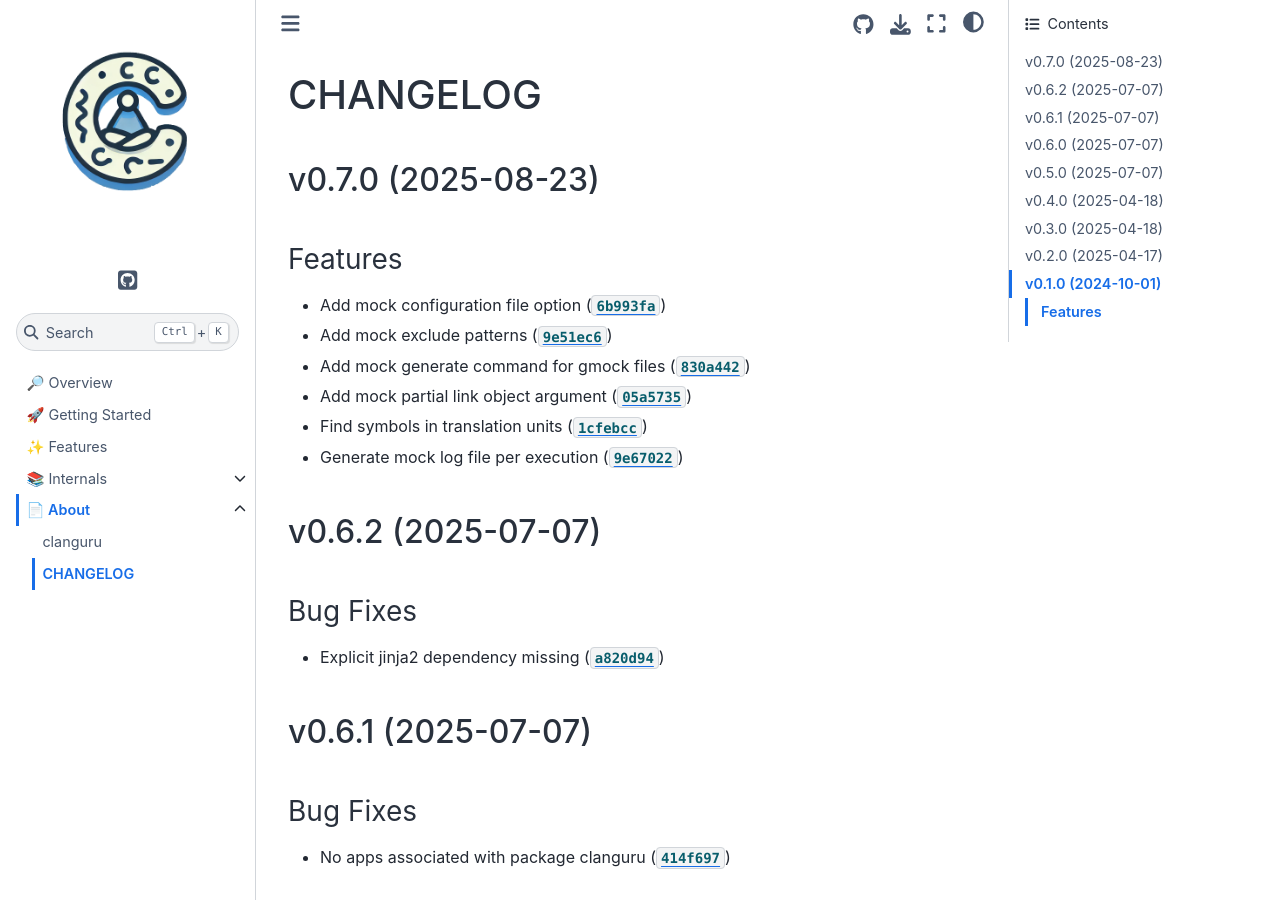
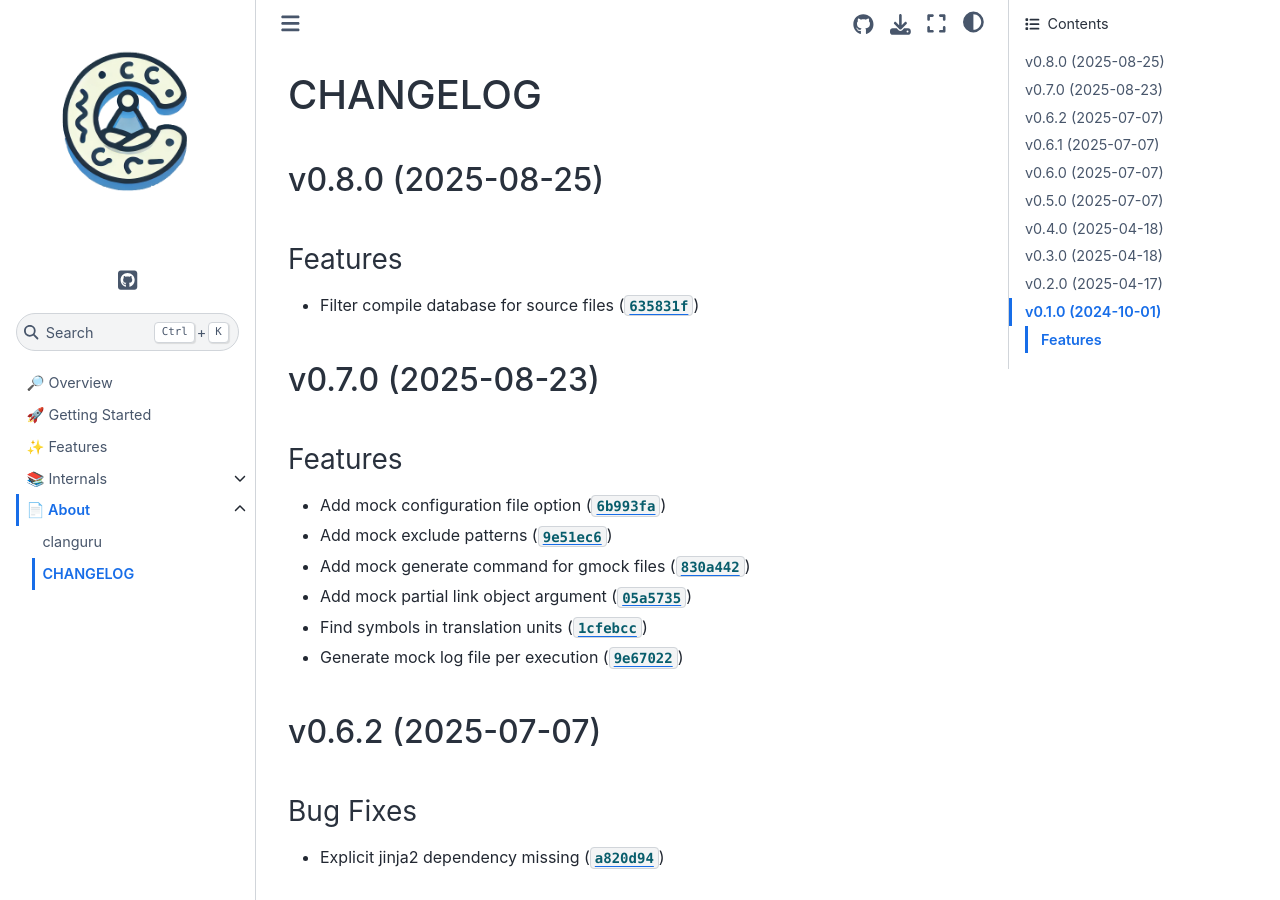
Before and after one commit to cuinixam/clanguru, a Sphinx documentation site: the page built from docs/about/_changelog.md, in a window 1280 px wide and 900 px high. Built offline with Sphinx 7.4.7 and the Sphinx Book theme 1.1.4, drawn with Linux system fonts in a browser that asks for light colours.

Commit message:
0.8.0
Automatically generated by python-semantic-release

```diff
--- a/CHANGELOG.md
+++ b/CHANGELOG.md
@@ -1,4 +1,12 @@
 # CHANGELOG
+
+
+## v0.8.0 (2025-08-25)
+
+### Features
+
+- Filter compile database for source files
+  ([`635831f`](https://github.com/cuinixam/clanguru/commit/635831fe9fb1dd667569e7664dd24e1bb851843a))
 
 
 ## v0.7.0 (2025-08-23)
--- a/docs/conf.py
+++ b/docs/conf.py
@@ -17,7 +17,7 @@ for path in ["src", "tests"]:
 project = "clanguru"
 copyright = "2024, cuinixam"
 author = "cuinixam"
-release = "0.7.0"
+release = "0.8.0"
 
 # -- General configuration ---------------------------------------------------
 # https://www.sphinx-doc.org/en/master/usage/configuration.html#general-configuration
--- a/pyproject.toml
+++ b/pyproject.toml
@@ -1,6 +1,6 @@
 [project]
 name = "clanguru"
-version = "0.7.0"
+version = "0.8.0"
 description = "C language utils and tools based on the clang and binutils modules."
 readme = "README.md"
 license = { text = "MIT" }
--- a/src/clanguru/__init__.py
+++ b/src/clanguru/__init__.py
@@ -1 +1 @@
-__version__ = "0.7.0"
+__version__ = "0.8.0"
```
Also changed, not shown: 1 other file.
